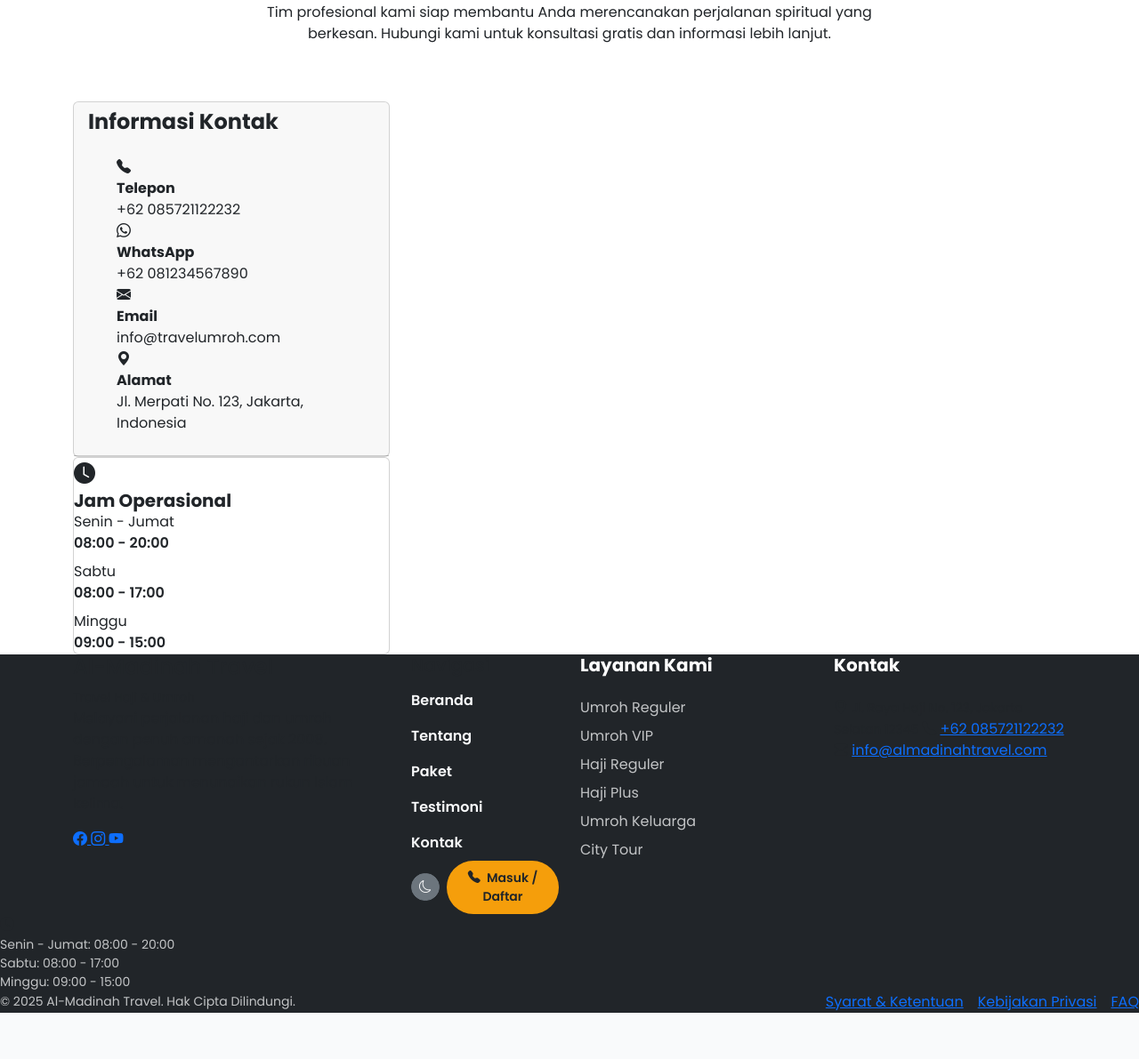
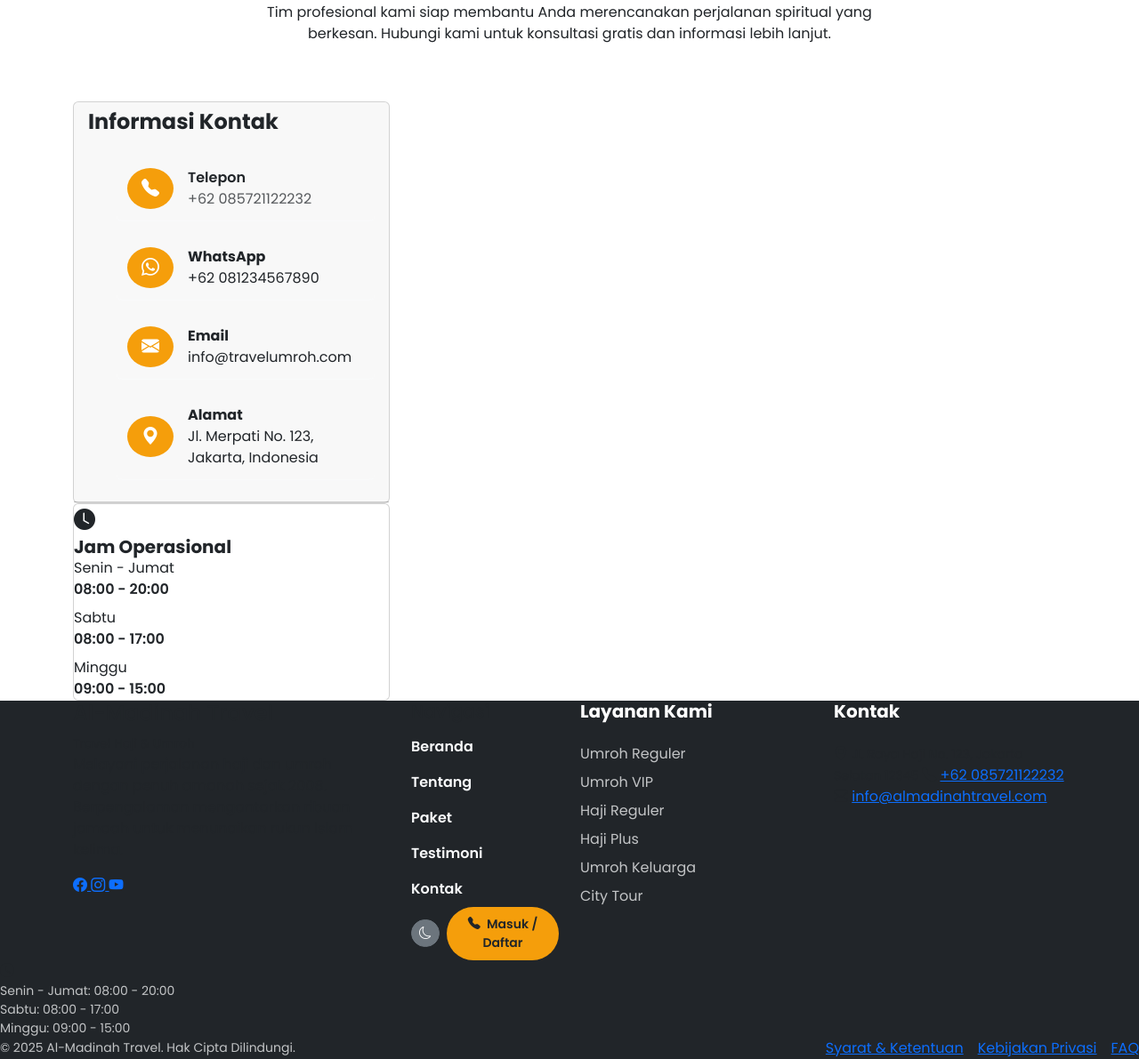
Before and after one commit to Irfan2202/travel-umroh-laravel-livewire-filament, a Laravel app: page / in a window 1280 px wide. Shown: the part 3814-5005 px from the top of the page at 89% size. Before the commit the page ends 4953 px from the top, so only its background shows below. Run offline with Laravel 12, Linux system fonts and the light colour scheme; data comes from the database, SQL or seed files in the repository; style sheets or scripts are compiled from the project's sources; some libraries are stand-ins or nearby versions.

Commit message:
contact css

```diff
--- a/resources/css/app.css
+++ b/resources/css/app.css
@@ -114,3 +114,15 @@
     color: var(--primary-gold);
     margin-right: 8px;
 }
+
+/* Contact Section */
+.contact-info {
+    border-bottom: 1px solid var(--bg-light);
+    padding: 12px;
+    border-radius: 6px;
+}
+.contact-info:hover {
+    background-color: var(--gold-pale);
+    transform: translateY(-10px);
+    cursor: pointer;
+}
--- a/resources/views/livewire/contact/index.blade.php
+++ b/resources/views/livewire/contact/index.blade.php
@@ -14,36 +14,40 @@
                         <div class="card-header">
                             <h4 class="fw-bold mb-4">Informasi Kontak</h4>
                             <ul>
-                                <li>
-                                    <div class="icon">
-                                        <i class="bi bi-telephone-fill"></i>
+                                <li class="contact-info d-flex align-items-center gap-3 mb-3">
+                                    <div
+                                        class="btn-gold d-flex align-items-center justify-content-center rounded-circle">
+                                        <i class="bi bi-telephone-fill text-white fs-5"></i>
                                     </div>
                                     <div>
-                                        <div class="fw-bold">Telepon</div>
-                                        <div>+62 085721122232</div>
+                                        <div class="fw-semibold text-dark mb-0">Telepon</div>
+                                        <div class="text-muted">+62 085721122232</div>
                                     </div>
                                 </li>
-                                <li>
-                                    <div class="icon">
-                                        <i class="bi bi-whatsapp"></i>
+                                <li class="contact-info d-flex align-items-center gap-3 mb-3">
+                                    <div
+                                        class="btn-gold d-flex align-items-center justify-content-center rounded-circle">
+                                        <i class="bi bi-whatsapp text-white fs-5"></i>
                                     </div>
                                     <div>
-                                        <div class="fw-bold">WhatsApp</div>
+                                        <div class="fw-bold text-dark mb-0">WhatsApp</div>
                                         <div>+62 081234567890</div>
                                     </div>
                                 </li>
-                                <li>
-                                    <div class="icon">
-                                        <i class="bi bi-envelope-fill"></i>
+                                <li class="contact-info d-flex align-items-center gap-3 mb-3">
+                                    <div
+                                        class="btn-gold d-flex align-items-center justify-content-center rounded-circle">
+                                        <i class="bi bi-envelope-fill text-white fs-5"></i>
                                     </div>
                                     <div>
-                                        <div class="fw-bold">Email</div>
+                                        <div class="fw-bold text-dark mb-0">Email</div>
                                         <div>info@travelumroh.com</div>
                                     </div>
                                 </li>
-                                <li>
-                                    <div class="icon">
-                                        <i class="bi bi-geo-alt-fill"></i>
+                                <li class="contact-info d-flex align-items-center gap-3 mb-3">
+                                    <div
+                                        class="btn-gold d-flex align-items-center justify-content-center rounded-circle">
+                                        <i class="bi bi-geo-alt-fill text-white fs-5"></i>
                                     </div>
                                     <div>
                                         <div class="fw-bold">Alamat</div>
```
